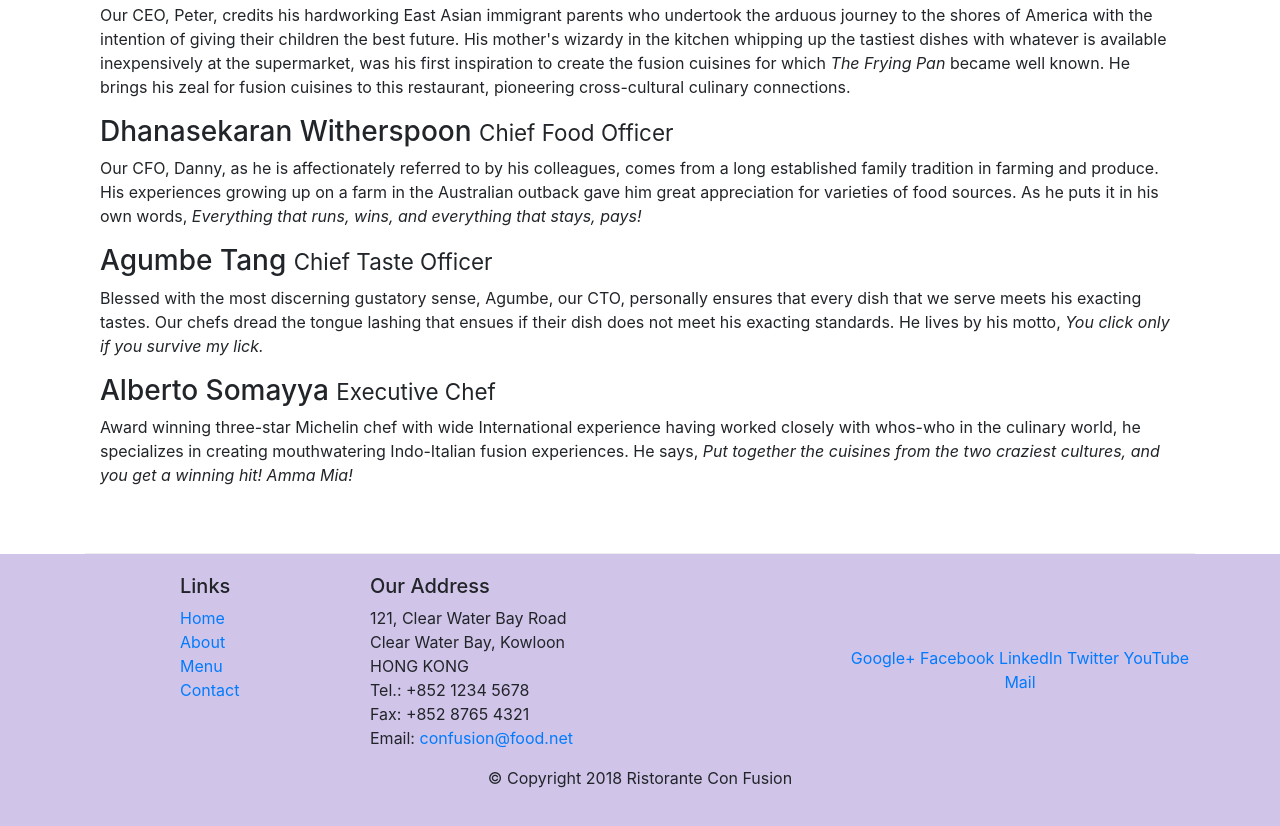
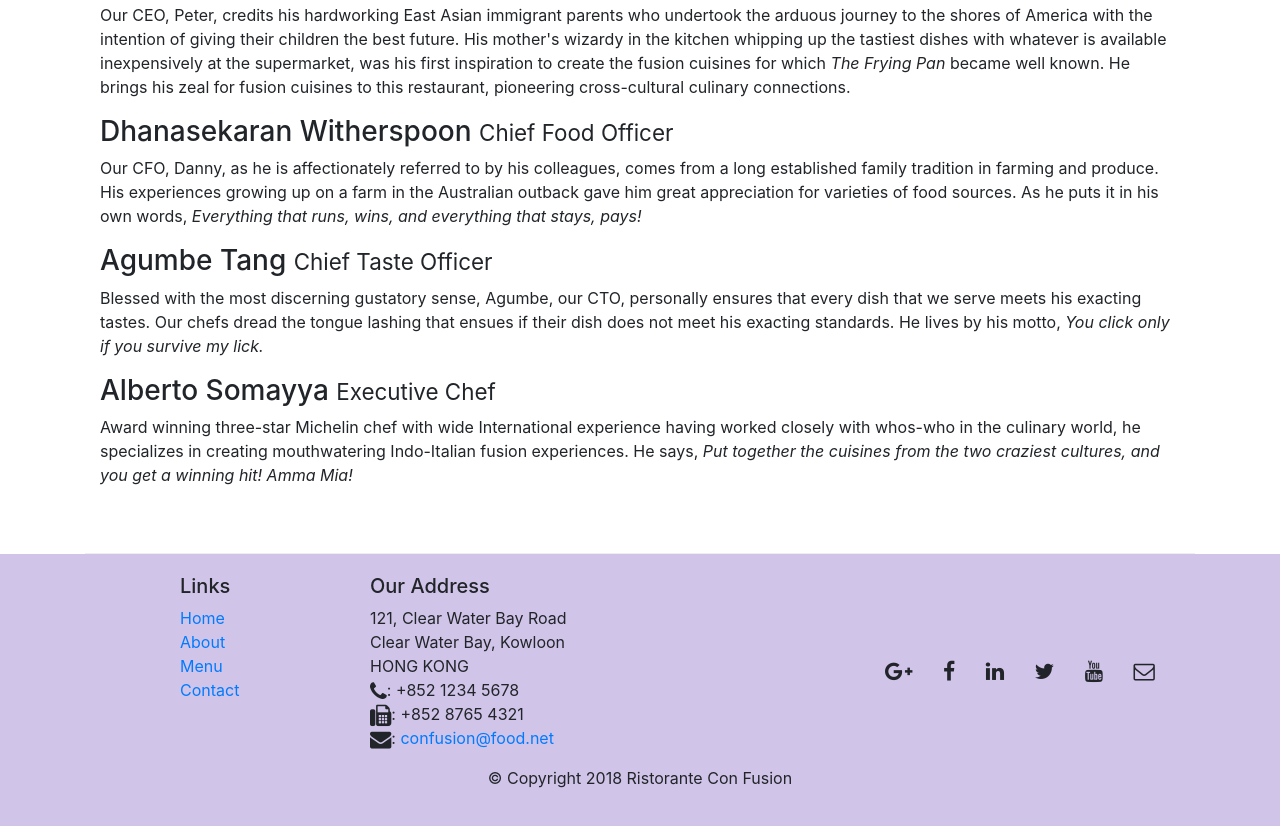
Before and after one commit to ieshaan12/Bootstrap4-Coursera, a website: page Bootstrap4/conFusion/aboutus.html in a window 1280 px wide. Shown: the part 1000-1826 px from the top of the page. Drawn offline with nearby package versions, Linux system fonts and the light colour scheme.

Commit message:
Nav and Icon Fonts

```diff
--- a/Bootstrap4/conFusion/aboutus.html
+++ b/Bootstrap4/conFusion/aboutus.html
@@ -9,6 +9,8 @@
 
     <!-- Bootstrap CSS -->
     <link rel="stylesheet" href="node_modules/bootstrap/dist/css/bootstrap.min.css">
+    <link rel="stylesheet" href="node_modules/font-awesome/css/font-awesome.min.css">
+    <link rel="stylesheet" hreg="node_modules/bootstrap-social/bootstrap-social.css">
     <link rel="stylesheet" href="css/styles.css">
     <title>Ristorante Con Fusion: About Us</title>
 
@@ -23,10 +25,10 @@
             <a class="navbar-brand mr-auto" href="./index.html">Ristorante con Fusion</a>
             <div class="collapse navbar-collapse" id="Navbar">
                 <ul class="navbar-nav mr-auto">
-                    <li class="nav-item"><a class="nav-link" href="./index.html">Home</a></li>
-                    <li class="nav-item active"><a class="nav-link" href="#">About</a></li>
-                    <li class="nav-item"><a class="nav-link" href="#">Menu</a></li>
-                    <li class="nav-item"><a class="nav-link" href="#">Contact</a></li>
+                    <li class="nav-item"><a class="nav-link" href="./index.html"><span class="fa fa-home fa-lg"></span> Home</a></li>
+                    <li class="nav-item active"><a class="nav-link" href="#"><span class="fa fa-info fa-lg"></span> About</a></li>
+                    <li class="nav-item"><a class="nav-link" href="#"><span class="fa fa-list fa-lg"></span> Menu</a></li>
+                    <li class="nav-item"><a class="nav-link" href="#"><span class="fa fa-address-card fa-lg"></span> Contact</a></li>
                 </ul>
             </div>
         </div>
@@ -102,19 +104,19 @@
 		              121, Clear Water Bay Road<br>
 		              Clear Water Bay, Kowloon<br>
 		              HONG KONG<br>
-		              Tel.: +852 1234 5678<br>
-		              Fax: +852 8765 4321<br>
-		              Email: <a href="mailto:confusion@food.net">confusion@food.net</a>
+		              <i class="fa fa-phone fa-lg"></i>: +852 1234 5678<br>
+		              <i class="fa fa-fax fa-lg"></i>: +852 8765 4321<br>
+		              <i class="fa fa-envelope fa-lg"></i>: <a href="mailto:confusion@food.net">confusion@food.net</a>
 		           </address>
                 </div>
                 <div class="col-12 col-sm-4 align-self-center">
                     <div class="text-center">
-                        <a href="http://google.com/+">Google+</a>
-                        <a href="http://www.facebook.com/profile.php?id=">Facebook</a>
-                        <a href="http://www.linkedin.com/in/">LinkedIn</a>
-                        <a href="http://twitter.com/">Twitter</a>
-                        <a href="http://youtube.com/">YouTube</a>
-                        <a href="mailto:">Mail</a>
+                        <a class="btn btn-social-icon btn-google" href="http://google.com/+"><i class="fa fa-google-plus fa-lg"></i></a>
+                        <a class="btn btn-social-icon btn-facebook" href="http://www.facebook.com/profile.php?id="><i class="fa fa-facebook fa-lg"></i></a>
+                        <a class="btn btn-social-icon btn-linkedin" href="http://www.linkedin.com/in/"><i class="fa fa-linkedin fa-lg"></i></a>
+                        <a class="btn btn-social-icon btn-twitter" href="http://twitter.com/"><i class="fa fa-twitter fa-lg"></i></a>
+                        <a class="btn btn-social-icon btn-google" href="http://youtube.com/"><i class="fa fa-youtube fa-lg"></i></a>
+                        <a class="btn btn-social-icon" href="mailto:"><i class="fa fa-envelope-o fa-lg"></i></a>
                     </div>
                 </div>
            </div>
--- a/Bootstrap4/conFusion/package.json
+++ b/Bootstrap4/conFusion/package.json
@@ -15,9 +15,11 @@
   },
   "dependencies": {
     "bootstrap": "^4.5.0",
+    "bootstrap-social": "^5.1.1",
+    "font-awesome": "^4.7.0",
     "http-proxy": "^1.18.1",
     "jquery": "^3.5.1",
-    "lodash": "^4.17.15",
+    "lodash": "^4.17.19",
     "popper.js": "^1.16.1"
   }
 }
```
Also changed, not shown: Bootstrap4/conFusion/index.html (+15 -13 lines), 1 other file.
